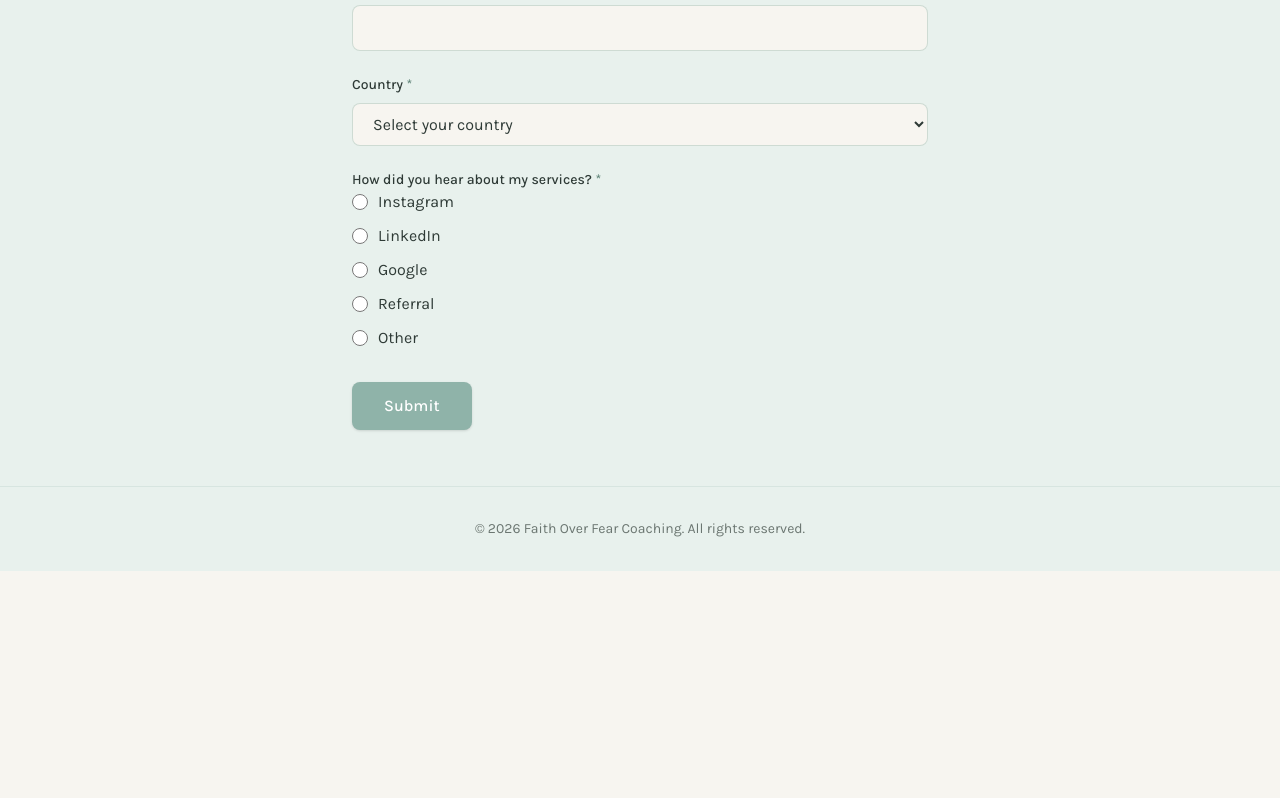
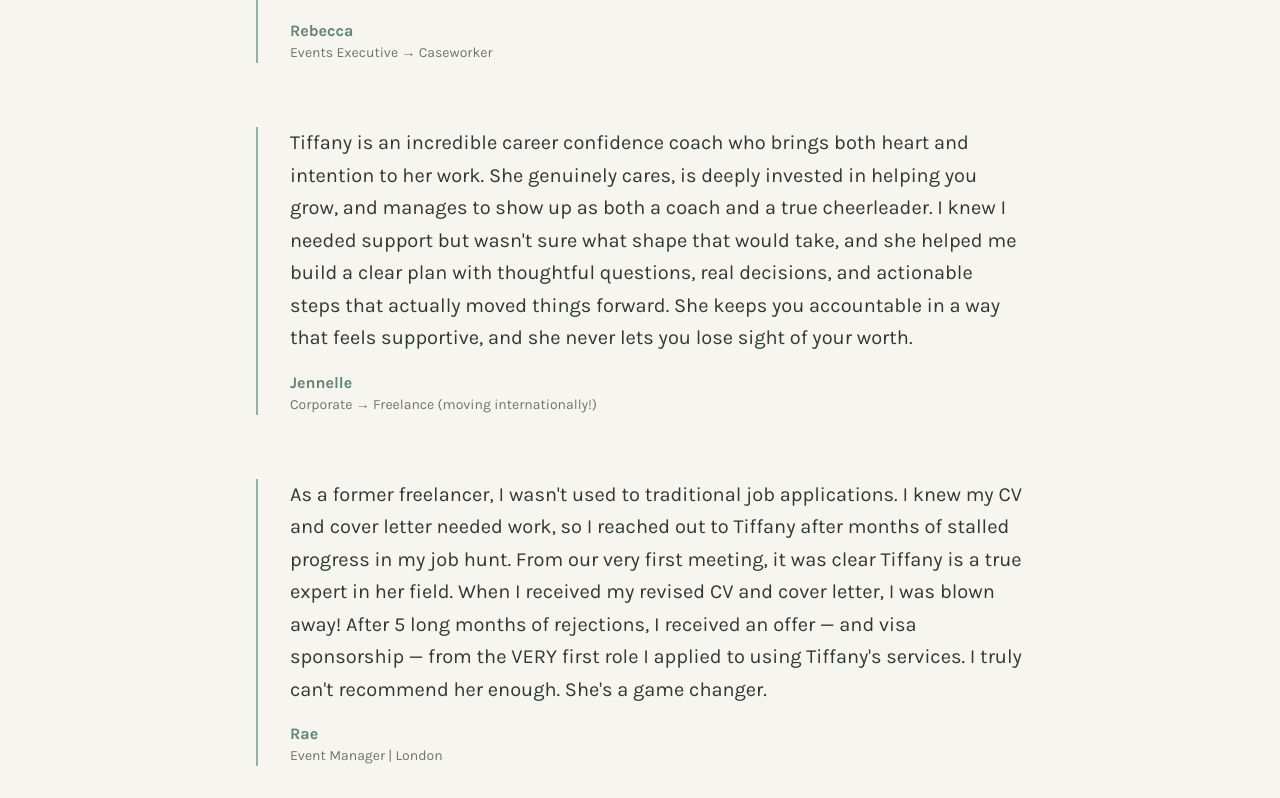
Before and after one commit to amylopezdev/Faith-Over-Fear-Coaching, a Next.js app: page / in a window 1280 px wide. Shown: the part 1242-2040 px from the top of the page. Before the commit the page ends 1813 px from the top, so only its background shows below. Built offline with nearby package versions, Linux system fonts and the light colour scheme.

Commit message:
feat: add testimonials section

```diff
--- a/app/components/Testimonials.tsx
+++ b/app/components/Testimonials.tsx
@@ -1,3 +1,5 @@
+import { testimonials } from "../data/testimonials";
+
 const Testimonials = () => {
   return (
     <section
@@ -8,6 +10,22 @@ const Testimonials = () => {
         <h2 className="text-center text-3xl font-semibold text-charcoal sm:text-4xl">
           Testimonials
         </h2>
+        <ul className="mt-10 space-y-12 sm:mt-14 sm:space-y-16">
+          {testimonials.map((testimonial) => (
+            <li
+              key={testimonial.name}
+              className="border-l-2 border-sage pl-6 sm:pl-8"
+            >
+              <blockquote className="text-left text-lg leading-relaxed text-charcoal sm:text-xl">
+                {testimonial.quote}
+              </blockquote>
+              <p className="mt-4 font-semibold text-sage-deep">
+                {testimonial.name}
+              </p>
+              <p className="text-sm text-muted">{testimonial.transition}</p>
+            </li>
+          ))}
+        </ul>
       </div>
     </section>
   );
--- a/app/data/testimonials.ts
+++ b/app/data/testimonials.ts
@@ -0,0 +1,20 @@
+export const testimonials = [
+  {
+    name: "Rebecca",
+    transition: "Events Executive → Caseworker",
+    quote:
+      "Tiffany has done it again! I recently used Tiffany's coaching services to help me in my career pivot from one industry to another. This is the second time Tiffany has helped me land an offer from the very first role I applied to with her documents. She is so brilliant in reframing my experience to align with any JD, helping me pull out key details to showcase my skills and abilities in just the right way. Tiffany puts in the work, becoming an expert in any field to thoroughly understand how to successfully market her clients. She walks you through her process, making sure you have the skills and confidence to tweak your documents for any roles you apply to. She even empowers you to negotiate offers, and helped me negotiate a 10% increase!",
+  },
+  {
+    name: "Jennelle",
+    transition: "Corporate → Freelance (moving internationally!)",
+    quote:
+      "Tiffany is an incredible career confidence coach who brings both heart and intention to her work. She genuinely cares, is deeply invested in helping you grow, and manages to show up as both a coach and a true cheerleader. I knew I needed support but wasn't sure what shape that would take, and she helped me build a clear plan with thoughtful questions, real decisions, and actionable steps that actually moved things forward. She keeps you accountable in a way that feels supportive, and she never lets you lose sight of your worth.",
+  },
+  {
+    name: "Rae",
+    transition: "Event Manager | London",
+    quote:
+      "As a former freelancer, I wasn't used to traditional job applications. I knew my CV and cover letter needed work, so I reached out to Tiffany after months of stalled progress in my job hunt. From our very first meeting, it was clear Tiffany is a true expert in her field. When I received my revised CV and cover letter, I was blown away! After 5 long months of rejections, I received an offer — and visa sponsorship — from the VERY first role I applied to using Tiffany's services. I truly can't recommend her enough. She's a game changer.",
+  },
+];
```
